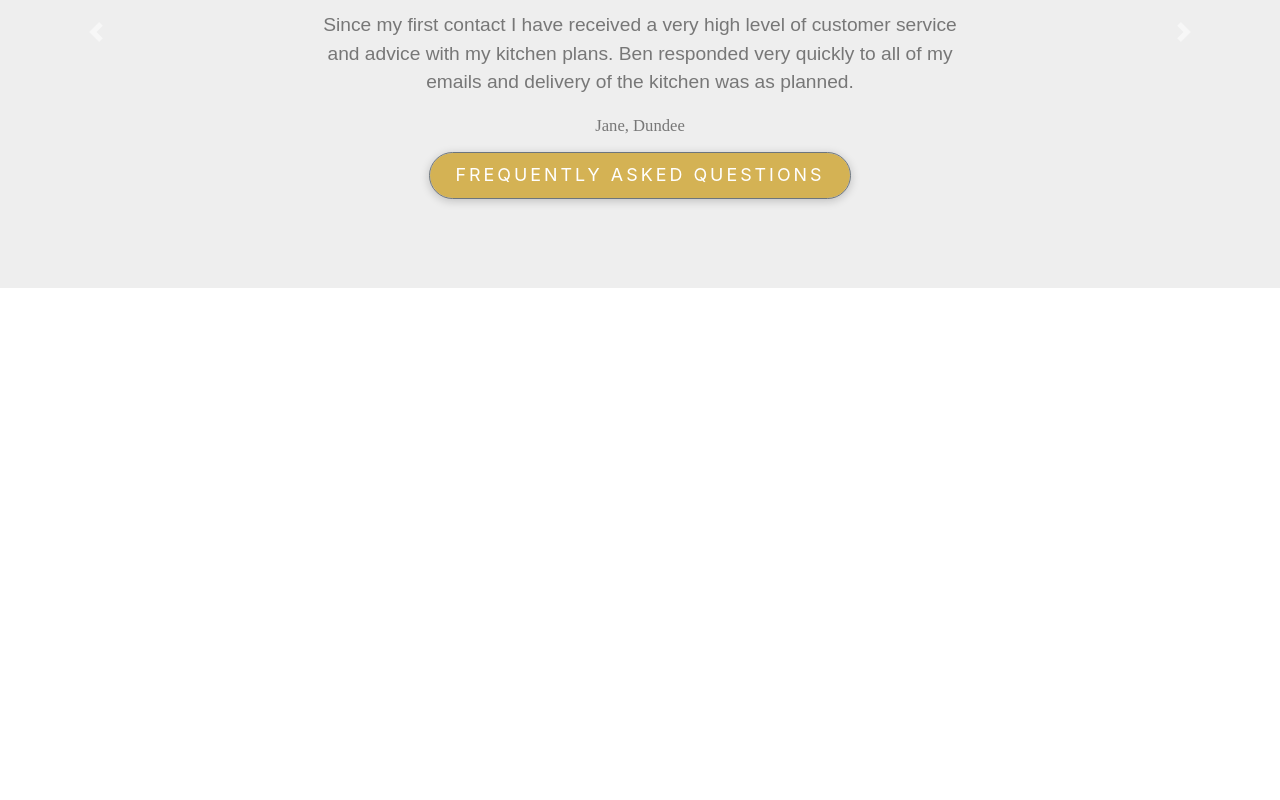
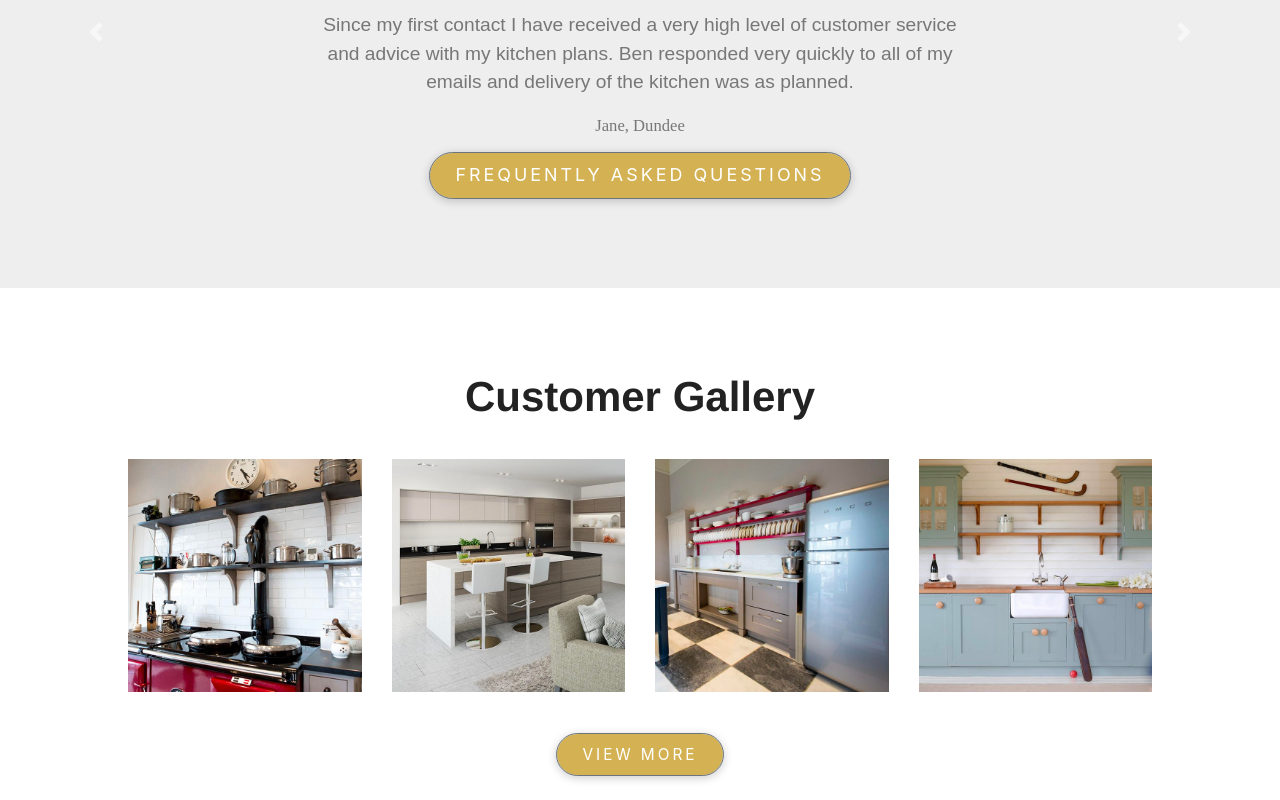
Before and after one commit to Bekhzod96/home-kitchen-web, a React (Create React App) app: page / in a window 1280 px wide. Shown: the part 1154-1954 px from the top of the page. Before the commit the page ends 1442 px from the top, so only its background shows below. Built offline with nearby package versions, Linux system fonts and the light colour scheme.

Commit message:
Third section added

```diff
--- a/src/App.js
+++ b/src/App.js
@@ -5,10 +5,11 @@ import {
 	faShoppingCart,
 	faChevronRight,
 } from '@fortawesome/free-solid-svg-icons';
-import Carousel from './components/Carousel';
-import Header from './components/Header';
-import FirstSection from './components/FirstSection';
-import SecondSection from './components/SocondSection';
+import Carousel from './components/Carousel.jsx';
+import Header from './components/Header.jsx';
+import FirstSection from './components/FirstSection.jsx';
+import SecondSection from './components/SocondSection.jsx';
+import ThirdSection from './components/ThirdSection';
 library.add(fab, faShoppingCart, faChevronRight);
 function App() {
 	return (
@@ -17,6 +18,7 @@ function App() {
 			<Carousel />
 			<FirstSection />
 			<SecondSection />
+			<ThirdSection />
 		</div>
 	);
 }
--- a/src/assets/css/index.scss
+++ b/src/assets/css/index.scss
@@ -171,7 +171,7 @@ body {
     }
 
     small {
-        font-family: 'Roboto-Regular, Helvetica, sans-serif';
+      font-family: "Roboto-Regular, Helvetica, sans-serif";
       font-size: 1.3vw;
       text-align: left;
       letter-spacing: 0px;
@@ -180,10 +180,44 @@ body {
     button {
       background: #d4b254 0% 0% no-repeat padding-box;
       box-shadow: 0px 2px 10px #00000033;
-        border-radius: 30px;
+      border-radius: 45px;
       padding: 0.7vw 2vw;
       margin-top: 2%;
       font-size: 1.4vw;
+      letter-spacing: 3px;
+      text-transform: uppercase;
+    }
+  }
+}
+
+.third-section {
+  width: auto;
+  height: 40vw;
+
+  padding: 5% 10%;
+  .content {
+    height: 100%;
+    h2 {
+      font-family: Helvetica, sans-serif;
+      font-size: 42px;
+      margin: 2% 0;
+      font-weight: 900;
+      text-align: center;
+      letter-spacing: 0px;
+      color: #222222;
+    }
+    img {
+      height: 100%;
+      width: 100%;
+    }
+
+    button {
+      background: #d4b254 0% 0% no-repeat padding-box;
+      box-shadow: 0px 2px 10px #00000033;
+      border-radius: 45px;
+      padding: 0.7vw 2vw;
+      margin-top: 4%;
+      font-size: 1.2vw;
       letter-spacing: 3px;
       text-transform: uppercase;
     }
@@ -198,9 +232,10 @@ $breakpoint-sm-max: 767.98px;
 $breakpoint-x-sm-max: 576px;
 
 @media (min-width: $breakpoint-md-min) and (max-width: $breakpoint-md-max) {
-  .hide-md {
+  .hide-md, .hide-md-only{
     display: none !important;
   }
+
 }
 
 @media (min-width: $breakpoint-sm-min) and (max-width: $breakpoint-sm-max) {
--- /dev/null
+++ b/src/assets/data.js
@@ -0,0 +1,8 @@
+import img3 from './img/3.png';
+import img4 from './img/4.png';
+import img5 from './img/5.png';
+import img8 from './img/8.png';
+
+export const items = [{ id: 1 }, { id: 2 }, { id: 3 }];
+
+export const images = { img3, img4, img5, img8 };
--- a/src/components/Carousel.js
+++ b/src/components/Carousel.jsx
@@ -6,17 +6,7 @@ import {
 	CarouselCaption,
 	Button,
 } from 'reactstrap';
-const items = [
-	{
-		id: 1,
-	},
-	{
-		id: 2,
-	},
-	{
-		id: 3,
-	},
-];
+import {items} from '../assets/data'
 
 const CarouselBanner = () => {
 	const [activeIndex, setActiveIndex] = useState(0);
--- a/src/components/SocondSection.js
+++ b/src/components/SocondSection.jsx
@@ -7,8 +7,7 @@ import {
 	Button,
 	Container,
 } from 'reactstrap';
-
-const items = [{ id: 1 }, { id: 2 }, { id: 3 }];
+import {items} from '../assets/data'
 
 const SocondSection = () => {
 	const [activeIndex, setActiveIndex] = useState(0);
--- /dev/null
+++ b/src/components/ThirdSection.jsx
@@ -0,0 +1,31 @@
+import React from 'react';
+import { Row, Col, Button } from 'reactstrap';
+import {images} from '../assets/data'
+const ThirdSection = () => {
+  return (
+    <div className='third-section'>
+      <div className='content text-center mx-auto'>
+        <h2>Customer Gallery</h2>
+        <Row>
+          <Col className='mt-3' lg='3' md='4' sm='6' xs='12'>
+            <img src={images.img3} alt="Error"/>
+          </Col>
+          <Col className='mt-3' lg='3' md='4' sm='6' xs='12'>
+          <img src={images.img4} alt="Error"/>
+          </Col>
+          <Col className='mt-3 hide-md-only' lg='3' md='4' sm='6' xs='12'>
+          <img src={images.img5} alt="Error"/>
+          </Col>
+          <Col className='mt-3' lg='3' md='4' sm='6' xs='12'>
+          <img src={images.img8} alt="Error"/>
+
+          </Col>
+          </Row>
+          <Button>View more </Button>
+      </div>
+
+    </div>
+  );
+};
+
+export default ThirdSection;
```
Also changed, not shown: src/components/FirstSection.jsx (renamed from src/components/FirstSection.js), src/components/Header.jsx (renamed from src/components/Header.js). Lines whose indentation alone changed are shown as unchanged.
